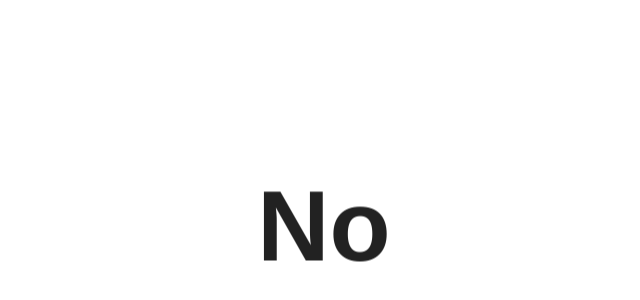
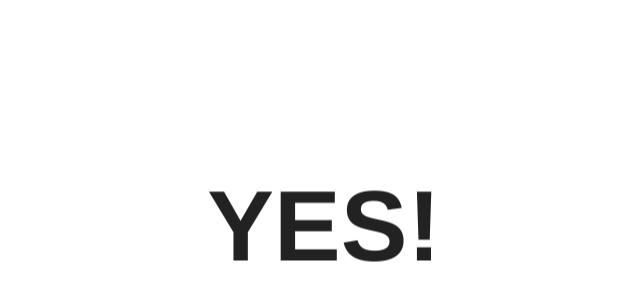
Before and after one commit to humblewebdev/ishipchatdown.com, a plain HTML site: page index.html in a window 1280 px wide. Shown: the part 174-474 px from the top of the page, without its empty margins (316-956 px from the left). Drawn offline with Linux system fonts and the light colour scheme.

Commit message:
Update index.html

```diff
--- a/index.html
+++ b/index.html
@@ -29,7 +29,7 @@
   </head>
   <body>
     <section>
-      <h2>No</h2>
+      <h2>YES!</h2>
     </section>
   </body>
 </html>
```
